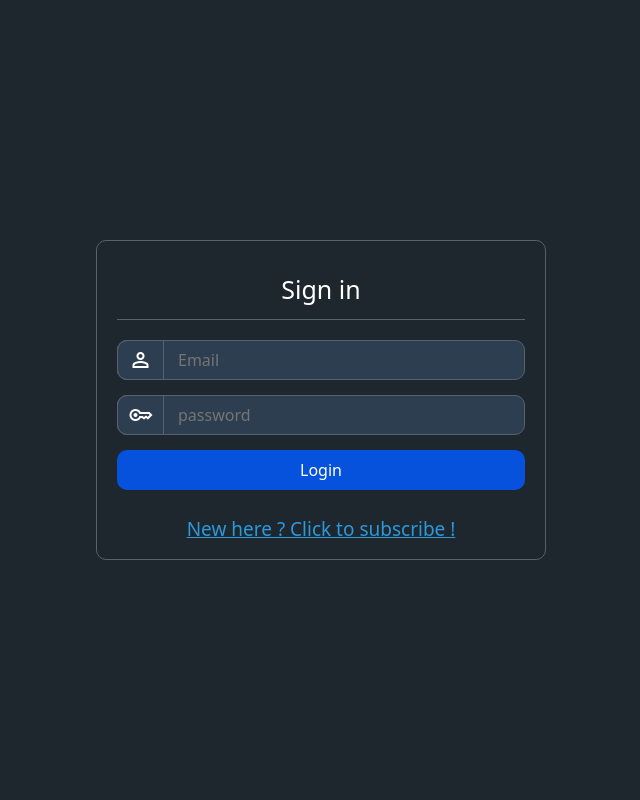
After one commit to xxPHDEVxx/Notes, a PHP site: page /prwb_2324_a03/view/view_login.php in a window 1280 px wide. The commit adds this page. Shown: the whole page, without its empty margins (319-959 px from the left). Run offline with PHP 8.4, Linux system fonts and the light colour scheme; the template is opened without the code that fills it, so the values that code supplies are empty.

Commit message:
feat(login):création de la vue

```diff
--- a/controller/ControllerMain.php
+++ b/controller/ControllerMain.php
@@ -3,6 +3,6 @@ require_once "framework/Controller.php";
 
 class ControllerMain extends Controller {
     public function index() : void {
-        (new View("index"))->show();
+        (new View("login"))->show();
     }
 }
--- a/css/style.css
+++ b/css/style.css
@@ -1,3 +1,84 @@
-body {
-    background-color: red;
+*{
+    margin:0;
+    padding:0;
+    box-sizing: border-box;
 }
+html,body{
+    display: grid;
+    height: 100%;
+    place-items: center;
+    background-color:#1e272e;
+}
+.main{
+    width: 450px;
+    height: 320px;
+
+    border-radius: 10px;
+    border: 1px solid #57606f;
+
+
+}
+.main .title{
+
+    color: #fff;
+
+    border-bottom: 1px solid #57606f;
+    font-size: 25px;
+    font-weight: 500;
+    text-align: center;
+    margin: 20px;
+
+    padding: 10px;
+
+}
+.main form{
+  padding: 0 20px 0 20px ;
+}
+.main form .inputbox{
+    height: 40px;
+
+    margin-bottom: 15px;
+    position: relative;
+
+}
+.main form .inputbox input{
+    height: 100%;
+    width: 100%;
+    outline: none;
+    background: #2c3e50;
+    padding-left: 60px;
+    border-radius: 10px;
+    border: 1px solid #57606f;
+}
+.main form .inputbox i{
+    position: absolute;
+    width: 47px;
+    height: 100%;
+    border: 1px solid #57606f;
+    border-radius: 10px 0 0 10px;
+    display: flex;
+    align-items: center;
+    justify-content: center;
+
+}
+
+.material-symbols-outlined {
+    color: white;
+    position: relative;
+}
+.main form .button input{
+    color: #fff;
+    padding-left: 0px;
+    background: #0652DD;
+    border: none;
+    cursor: pointer;
+}
+.main form .subscribe-link a{
+    color:#2d98da;
+    font-size: 19px;
+
+}
+.main form .subscribe-link{
+    text-align: center;
+    margin-top: 25px;
+}
--- /dev/null
+++ b/view/view_login.php
@@ -0,0 +1,38 @@
+<!DOCTYPE html>
+<html>
+<head>
+    <meta charset="UTF-8">
+    <title>Login</title>
+    <base href="<?= $web_root ?>"/>
+    <meta name="viewport" content="width=device-width, initial-scale=1.0">
+   <link href="https://cdn.jsdelivr.net/npm/bootstrap@5.3.2/dist/css/bootstrap.min.css" rel="stylesheet" integrity="sha384-T3c6CoIi6uLrA9TneNEoa7RxnatzjcDSCmG1MXxSR1GAsXEV/Dwwykc2MPK8M2HN" crossorigin="anonymous">
+    <script src="https://cdn.jsdelivr.net/npm/bootstrap@5.3.2/dist/js/bootstrap.bundle.min.js" integrity="sha384-C6RzsynM9kWDrMNeT87bh95OGNyZPhcTNXj1NW7RuBCsyN/o0jlpcV8Qyq46cDfL" crossorigin="anonymous"></script>
+    <link rel="stylesheet" href="https://fonts.googleapis.com/css2?family=Material+Symbols+Outlined:opsz,wght,FILL,GRAD@24,400,0,0" />
+
+    <link href="css/style.css" rel="stylesheet" type="text/css"/>
+</head>
+<body>
+    <div class="main">
+    <div class="title">Sign in</div>
+    <form action="main/login" method="post">
+            <div class="inputbox">
+            <i class="material-symbols-outlined">person</i><input id="email" name="email" type="text" placeholder="Email">
+            </div>
+             <div class="inputbox">
+             <i class="material-symbols-outlined">key</i><input id="password" name="password" type="text" placeholder="password">
+            </div>
+            <div class="inputbox button">
+                <input type="submit" value="Login">
+                <div class="subscribe-link"><a href="">New here ? Click to subscribe !</a></div>
+            </div>
+    </form>
+
+</div>
+
+
+
+
+
+
+</body>
+</html>
```
